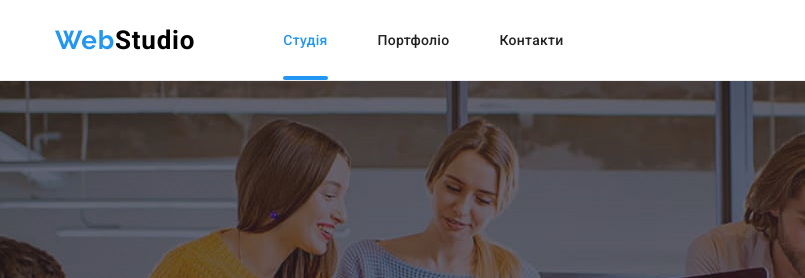
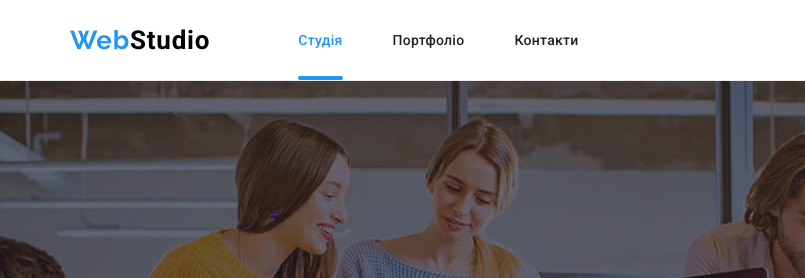
Before and after one commit to AnastasiiaOc/goit-markup-hw-08, a plain HTML site: page index.html in a window 1280 px wide. Shown: the top 278 px of the page, 0-805 px from the left. Drawn offline with nearby package versions, Linux system fonts and the light colour scheme.

Commit message:
Homework

```diff
--- a/sass/components/_header-navigation.scss
+++ b/sass/components/_header-navigation.scss
@@ -71,7 +71,6 @@
     align-items: center;
 
     position:relative;
-
 }
 
 
@@ -80,7 +79,17 @@
     display: flex;
     align-items: center;
 
-    position: relative;
+
+    display: flex;
+        align-items: center;
+        padding-left: 15px;
+        padding-right: 15px;
+        width: 100%;
+        height: 60px;
+        justify-content: space-between;
+        margin: 0 auto;
+
+    // position: relative;
 
     @media screen and (min-width: 768px) {
                 & :not(:first-child) {
@@ -149,6 +158,8 @@
     padding: 0;
     border: 0;
     background-color: transparent;
+    margin-left: 80px;
+
 
 @media screen and (min-width: 768px) {
         display: none;
@@ -274,6 +285,7 @@
                  font-size: 34px;
                  line-height: 1.17;
                 letter-spacing: 0.02em;
+                color: var(--logo-hover-color);
                 }
 
                 .menu-social {
--- a/sass/components/_header-page.scss
+++ b/sass/components/_header-page.scss
@@ -26,19 +26,17 @@
 
 .container-header {
 
+  position:relative;
+
   display: flex;
   align-items: center;
   padding-left: 15px;
   padding-right: 15px;
   width:100%;
+  height: 80px;
+  justify-content: space-between;
 
   margin: 0 auto;
-  // max-width: 100%;
-  // width: 100%;
-  // height: 100%;
-  // margin: 0;
-
-
 
   @media screen and (min-width: 480px){
     max-width:480px;
```
Also changed, not shown: index.html (+13 -3 lines), css/main.css, css/main.min.css, 2 other files.
